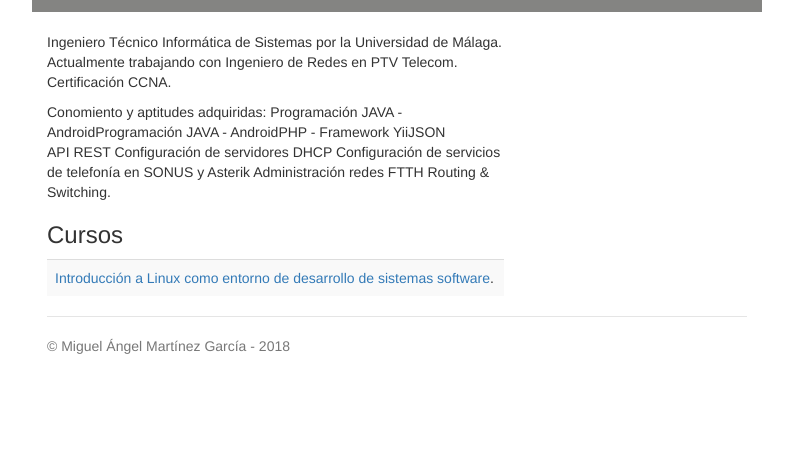
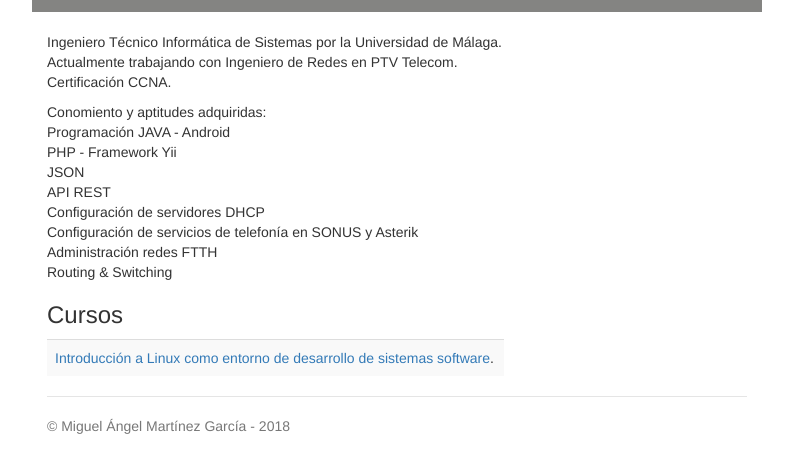
Before and after one commit to mamg84/mamg84.github.io, a plain HTML site: page index.html in a window 1280 px wide. Shown: the part 219-692 px from the top of the page, without its empty margins (243-1036 px from the left). Drawn offline with nearby package versions, Linux system fonts and the light colour scheme.

Commit message:
Version definitiva index.html

```diff
--- a/index.html
+++ b/index.html
@@ -41,25 +41,22 @@
       <div class='row'>
         <div class='col-sm-8'>
           <br>
-          <p>Ingeniero Técnico Informática de Sistemas por la Universidad de Málaga. Actualmente trabajando con Ingeniero de Redes en PTV Telecom. Certificación CCNA. </p>
+          <p>Ingeniero Técnico Informática de Sistemas por la Universidad de Málaga.<br>
+          	Actualmente trabajando con Ingeniero de Redes en PTV Telecom.<br>
+          	Certificación CCNA.
+          </p>
 
           <p>
-          	<table>
-          		<tr>Conomiento y aptitudes adquiridas:</tr>
-          		<tr>	Programación JAVA - Android</tr>
-          		<tr>Programación JAVA - Android</tr>
-          		<tr>PHP - Framework Yii</tr>
-          		<tr>JSON</tr>
-          	</table>
-
-
-
-
-          	API REST
-          	Configuración de servidores DHCP
-          	Configuración de servicios de telefonía en SONUS y Asterik
-          	Administración redes FTTH
-          	Routing & Switching.</p>
+          		Conomiento y aptitudes adquiridas:<br>
+          		Programación JAVA - Android<br>
+          		PHP - Framework Yii<br>
+          		JSON<br>
+          		API REST<br>
+          		Configuración de servidores DHCP<br>
+          		Configuración de servicios de telefonía en SONUS y Asterik<br>
+          		Administración redes FTTH<br>
+          		Routing & Switching<br>
+          </p>
 
           <h3>Cursos</h3>
           <table class='table table-striped'>
```
